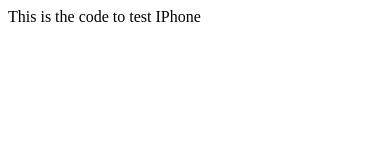
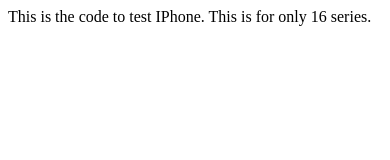
Before and after one commit to Devopsawsr/Pradeep-Devops, a plain HTML site: page index.html in a window 390 px wide. Drawn offline with Linux system fonts and the light colour scheme.

Commit message:
For iphone16

```diff
--- a/index.html
+++ b/index.html
@@ -1,3 +1,4 @@
 <html>
-	This is the code to test IPhone
+	This is the code to test IPhone.
+	This is for only 16 series.
 </html>
```
